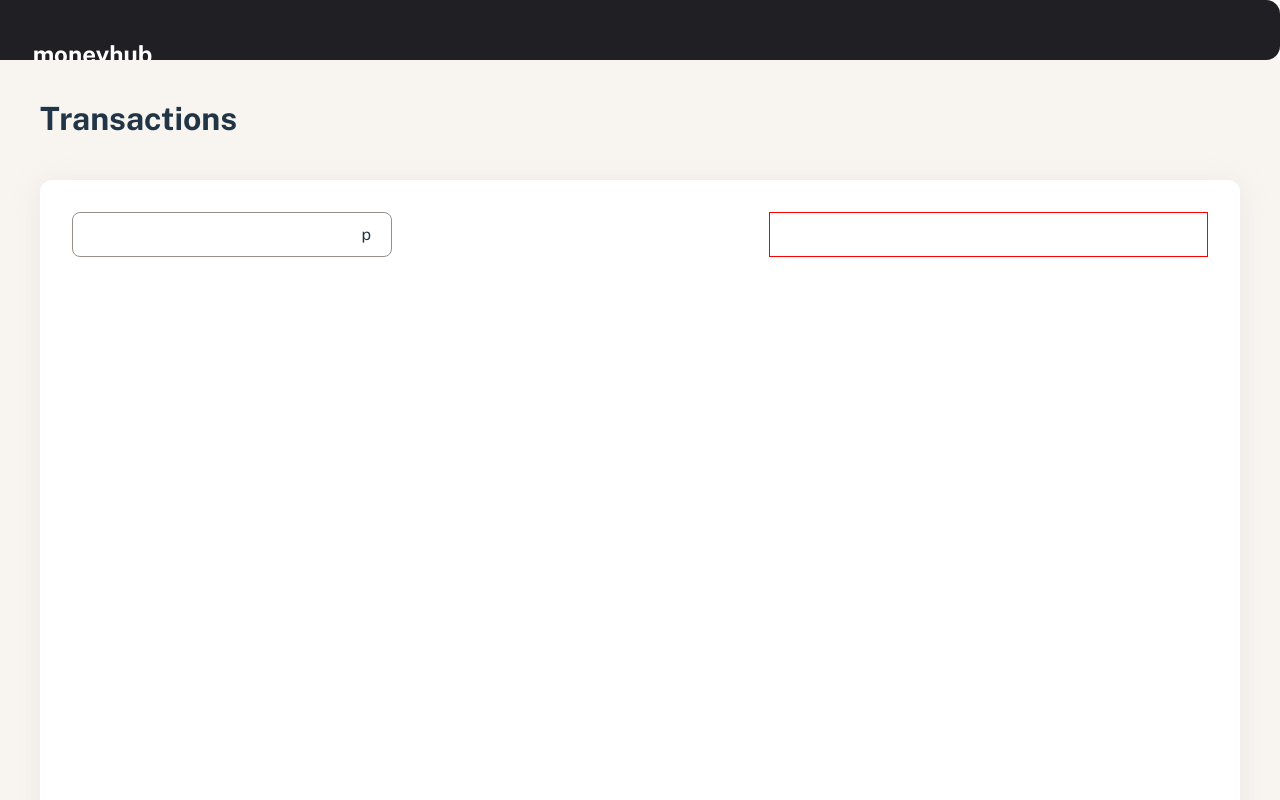
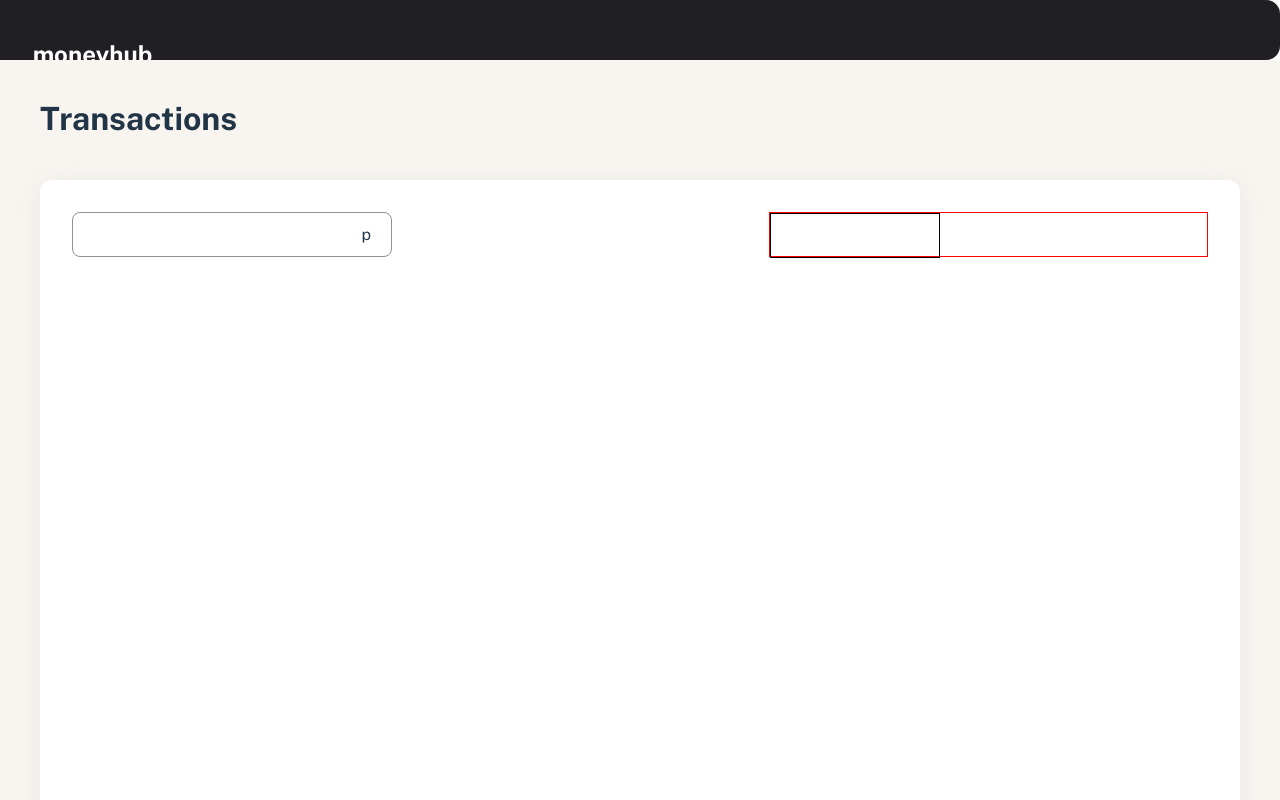
Before and after one commit to eddiemaceda11/Moneyhub, a React (Vite) app: page /transactions in a window 1280 px wide. Shown: the top 800 px of the page. Built offline with nearby package versions, Linux system fonts and the light colour scheme.

Commit message:
Configure the styling for the .transactions_sort-by class

```diff
--- a/src/features/transactions/transactions.css
+++ b/src/features/transactions/transactions.css
@@ -55,3 +55,11 @@
   height: 45px;
   border: 1px solid red;
 }
+
+.transactions_sort-by {
+  display: flex;
+  gap: 8px;
+  width: 170px;
+  height: 45px;
+  border: 1px solid black;
+}
```
